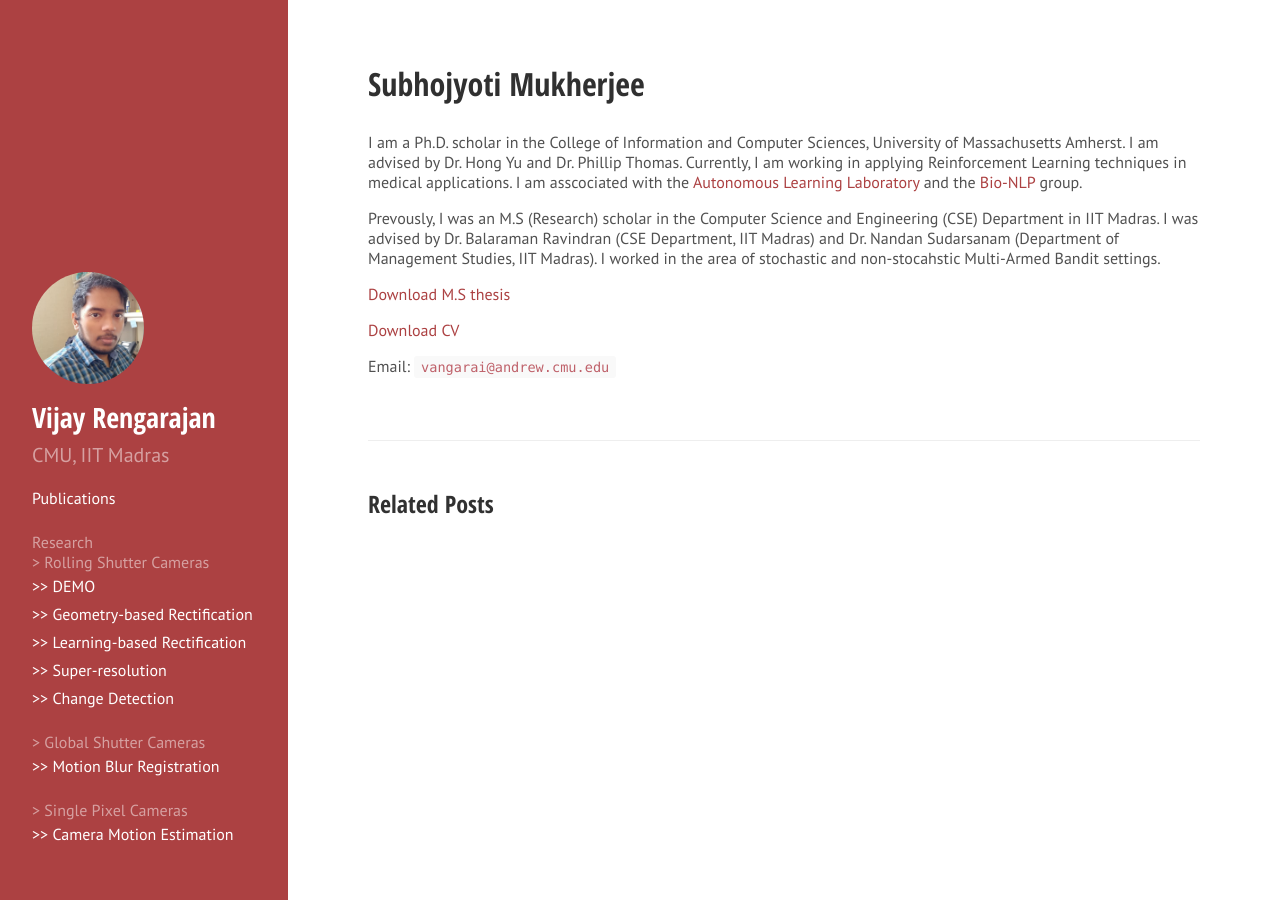
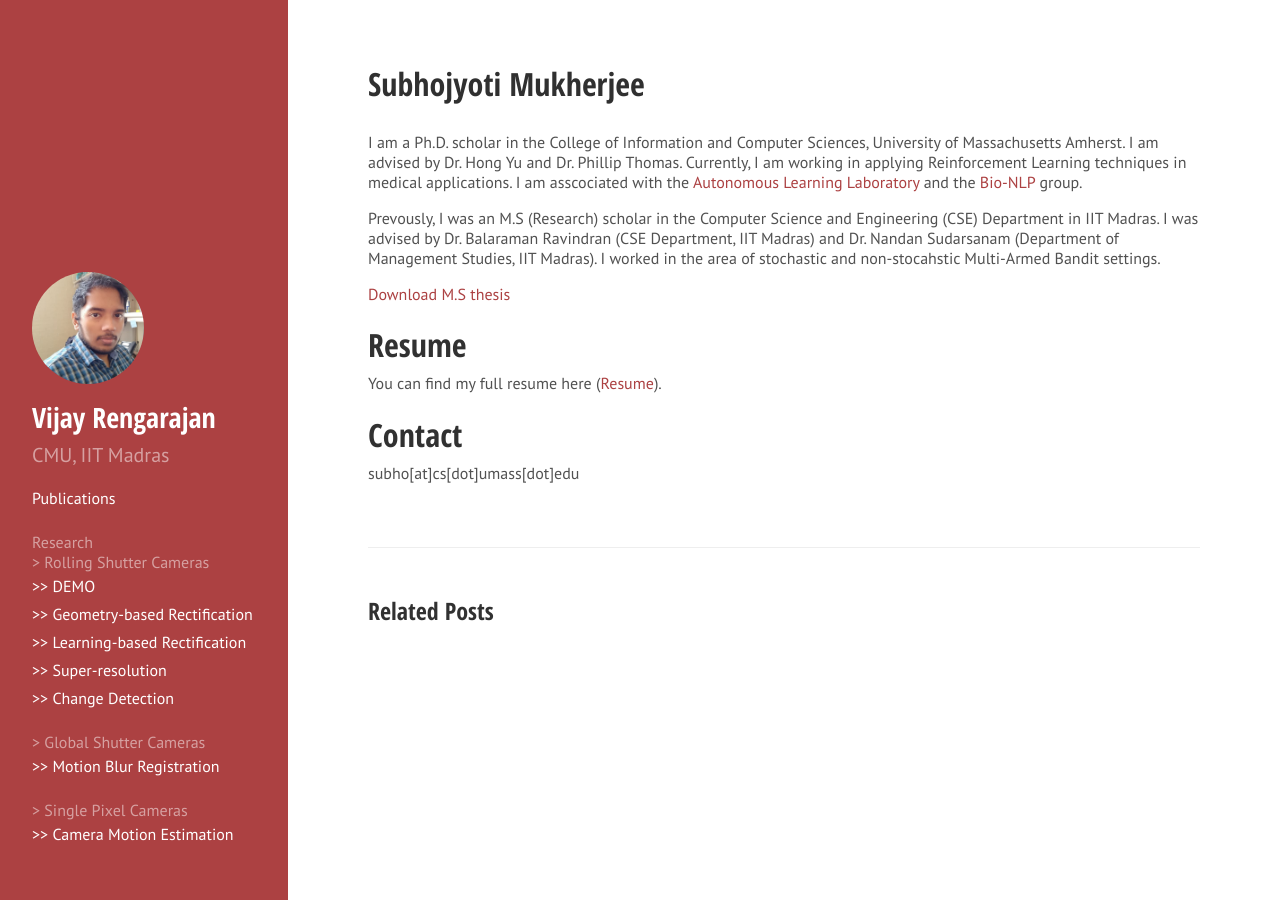
Before and after one commit to Subhojyoti22/subhojyoti.github.io, a Jekyll site: the page built from _posts/2016-09-06-about.md, in a window 1280 px wide. Built offline with Jekyll 4.4.1, drawn with Linux system fonts in a browser that asks for light colours; Markdown is read by kramdown in place of the engine named in the settings.

Commit message:
Update 2016-09-06-about.md

```diff
--- a/_posts/2016-09-06-about.md
+++ b/_posts/2016-09-06-about.md
@@ -8,6 +8,10 @@ I am a Ph.D. scholar in the College of Information and Computer Sciences, Univer
 
 [Download M.S thesis](https://drive.google.com/file/d/1RZ-o4HhUJguvTXRLJPmB40wFzMGp9GkR/view?usp=sharing)
 
-[Download CV](/pdf/cv_vijay_iitm.pdf)
+# Resume
 
-Email: `vangarai@andrew.cmu.edu`
+You can find my full resume here ([Resume](https://github.com/Subhojyoti/CV/blob/master/subho_cv.pdf)).
+
+# Contact
+
+subho[at]cs[dot]umass[dot]edu
```
